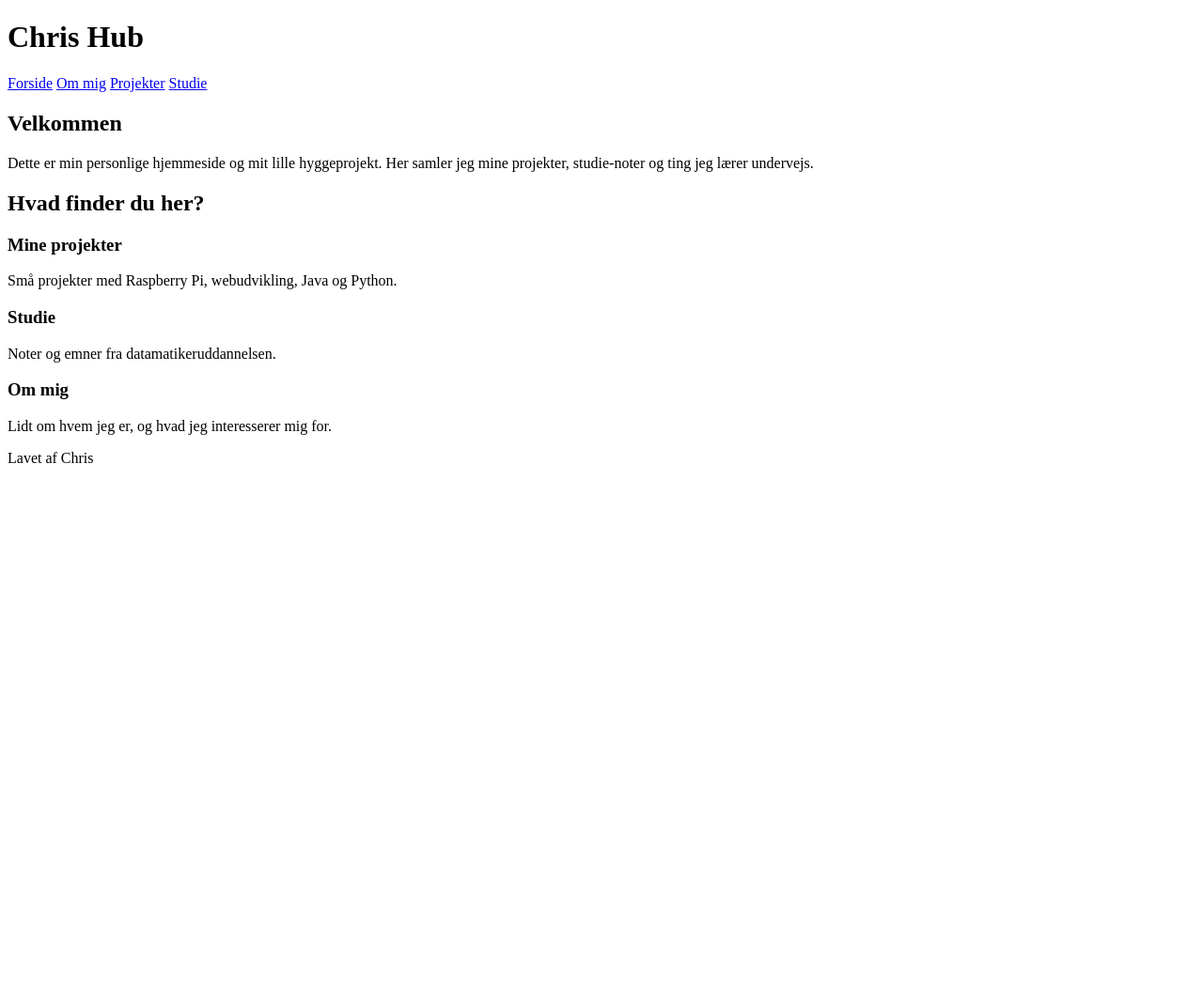
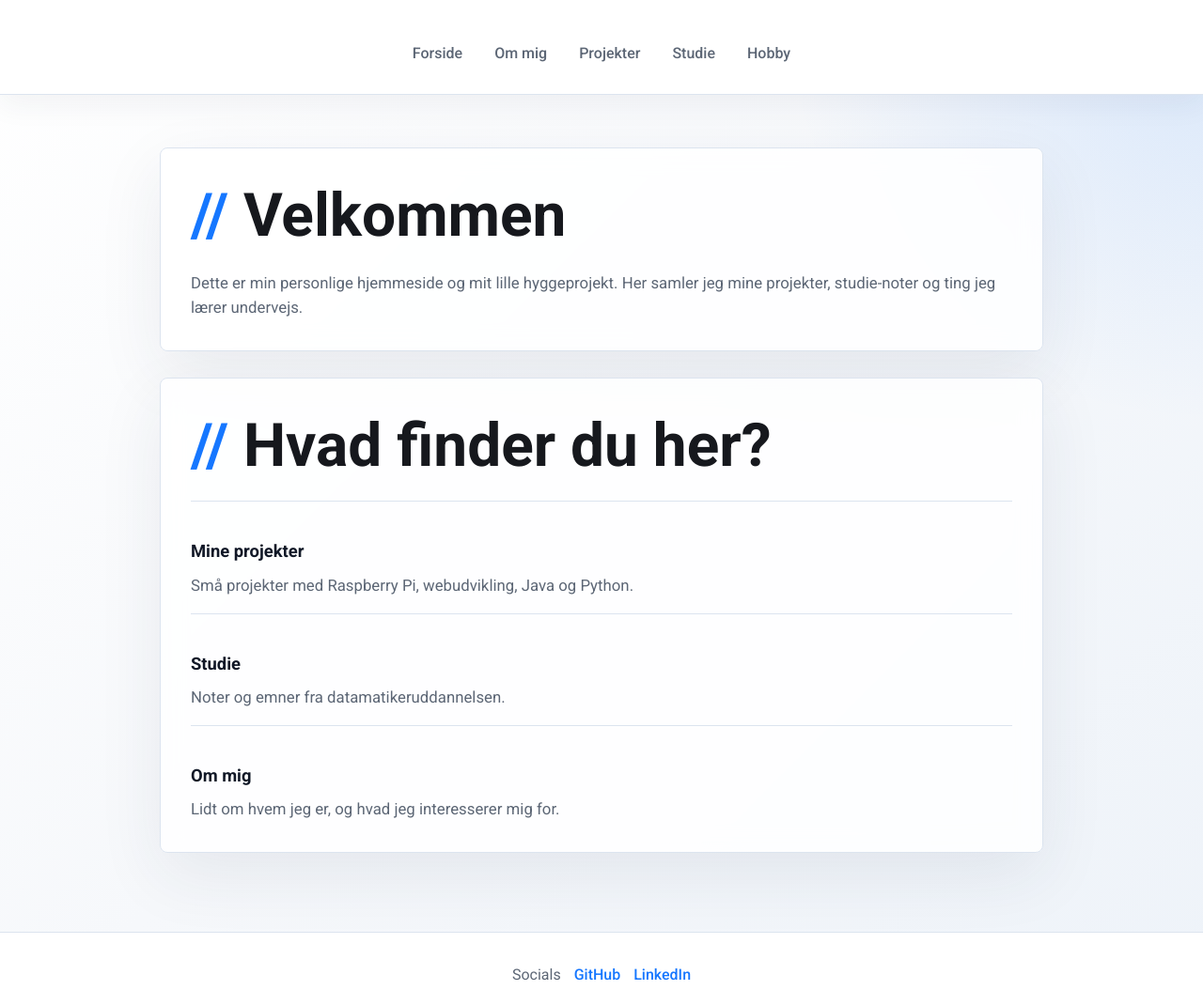
Before and after one commit to Granroyal/Mywebside, a plain HTML site: page html/index.html in a window 1280 px wide. Shown: the whole page at 94% size. Before the commit the page ends 800 px from the top, so only its background shows below. Drawn offline with Linux system fonts and the light colour scheme.

Commit message:
tilføjet styling, hobby side og opdatering af navigering

```diff
--- /dev/null
+++ b/css/style.css
@@ -0,0 +1,196 @@
+@import url("https://fonts.googleapis.com/css2?family=Roboto:wght@400;500;700&display=swap");
+
+:root {
+    --bg: #f6f8fb;
+    --surface: #ffffff;
+    --surface-soft: #eef6ff;
+    --text: #16181d;
+    --muted: #5c6675;
+    --brand: #1677ff;
+    --brand-dark: #0f4fb8;
+    --accent: #111827;
+    --header: #ffffff;
+    --border: #dce4ef;
+    --shadow: 0 24px 70px rgba(32, 45, 72, 0.08);
+}
+
+* {
+    box-sizing: border-box;
+}
+
+html {
+    min-height: 100%;
+}
+
+body {
+    display: flex;
+    flex-direction: column;
+    min-height: 100vh;
+    margin: 0;
+    font-family: "Roboto", Arial, sans-serif;
+    line-height: 1.6;
+    color: var(--text);
+    background:
+        radial-gradient(circle at top right, rgba(22, 119, 255, 0.13), transparent 28rem),
+        linear-gradient(135deg, #ffffff 0%, #f6f8fb 48%, #eef3f9 100%);
+}
+
+header {
+    position: sticky;
+    top: 0;
+    z-index: 10;
+    background-color: var(--header);
+    color: var(--text);
+    padding: 22px 24px;
+    text-align: center;
+    border-bottom: 1px solid var(--border);
+    box-shadow: 0 10px 30px rgba(32, 45, 72, 0.06);
+}
+
+header h1 {
+    margin: 0 0 14px;
+    font-size: clamp(1.8rem, 4vw, 2.6rem);
+    line-height: 1.1;
+    letter-spacing: 0;
+}
+
+nav {
+    display: flex;
+    justify-content: center;
+    gap: 10px;
+    flex-wrap: wrap;
+}
+
+nav a {
+    position: relative;
+    padding: 8px 12px;
+    color: var(--muted);
+    text-decoration: none;
+    font-weight: 500;
+    border-radius: 6px;
+    transition: background-color 0.2s ease, color 0.2s ease, transform 0.2s ease;
+}
+
+nav a:hover {
+    color: var(--brand);
+    background-color: rgba(22, 119, 255, 0.08);
+    transform: translateY(-1px);
+}
+
+main {
+    flex: 1;
+    max-width: 980px;
+    width: 100%;
+    margin: 0 auto;
+    padding: 56px 20px;
+}
+
+section {
+    margin-bottom: 28px;
+    padding: 32px;
+    background-color: rgba(255, 255, 255, 0.86);
+    border: 1px solid var(--border);
+    border-radius: 8px;
+    box-shadow: var(--shadow);
+    backdrop-filter: blur(12px);
+}
+
+h2 {
+    margin: 0 0 18px;
+    font-size: clamp(2rem, 5vw, 4.6rem);
+    line-height: 1.25;
+    color: var(--text);
+}
+
+h2::before {
+    content: "// ";
+    color: var(--brand);
+}
+
+h3 {
+    margin: 22px 0 8px;
+    font-size: 1.15rem;
+    color: var(--accent);
+}
+
+p {
+    margin-top: 0;
+    color: var(--muted);
+    font-size: 1.05rem;
+}
+
+p:last-child {
+    margin-bottom: 0;
+}
+
+section div {
+    padding: 16px 0;
+    border-top: 1px solid var(--border);
+}
+
+section div:first-of-type {
+    margin-top: 8px;
+}
+
+section div:last-child {
+    padding-bottom: 0;
+}
+
+footer {
+    padding: 22px;
+    text-align: center;
+    color: var(--muted);
+    background-color: var(--header);
+    border-top: 1px solid var(--border);
+}
+
+footer p {
+    margin: 0;
+    color: var(--muted);
+}
+
+.socials {
+    display: flex;
+    justify-content: center;
+    align-items: center;
+    gap: 14px;
+    flex-wrap: wrap;
+    margin-top: 10px;
+}
+
+.socials a {
+    color: var(--brand);
+    text-decoration: none;
+    font-weight: 500;
+}
+
+.socials a:hover {
+    color: var(--brand-dark);
+    text-decoration: underline;
+}
+
+@media (max-width: 640px) {
+    header {
+        padding: 28px 16px 22px;
+    }
+
+    nav {
+        gap: 8px;
+    }
+
+    nav a {
+        padding: 7px 10px;
+    }
+
+    main {
+        padding: 26px 14px;
+    }
+
+    section {
+        padding: 22px;
+    }
+
+    h2 {
+        font-size: 2rem;
+    }
+}
--- a/html/index.html
+++ b/html/index.html
@@ -3,20 +3,21 @@
 <head>
     <meta charset="UTF-8">
     <meta name="viewport" content="width=device-width, initial-scale=1.0">
-    <title>Chris Hub</title>
+    <title>Mysite</title>
 
-    <link rel="stylesheet" href="css/style.css">
+    <link rel="stylesheet" href="../css/style.css">
 </head>
 <body>
 
     <header>
-        <h1>Chris Hub</h1>
+        <h1></h1>
 
         <nav>
             <a href="index.html">Forside</a>
             <a href="about.html">Om mig</a>
             <a href="projects.html">Projekter</a>
-            <a href="study.html">Studie</a>
+            <a href="studie.html">Studie</a>
+            <a href="hobby.html">Hobby</a>
         </nav>
     </header>
 
@@ -50,7 +51,11 @@
     </main>
 
     <footer>
-        <p>Lavet af Chris</p>
+        <div class="socials">
+            <span>Socials</span>
+            <a href="#">GitHub</a>
+            <a href="#">LinkedIn</a>
+        </div>
     </footer>
 
     <script src="js/script.js"></script>
```
Also changed, not shown: html/about.html (+8 -2 lines), html/hobby.html (added, +44 -0 lines), html/projects.html (+8 -2 lines), html/studie.html (+8 -2 lines).
